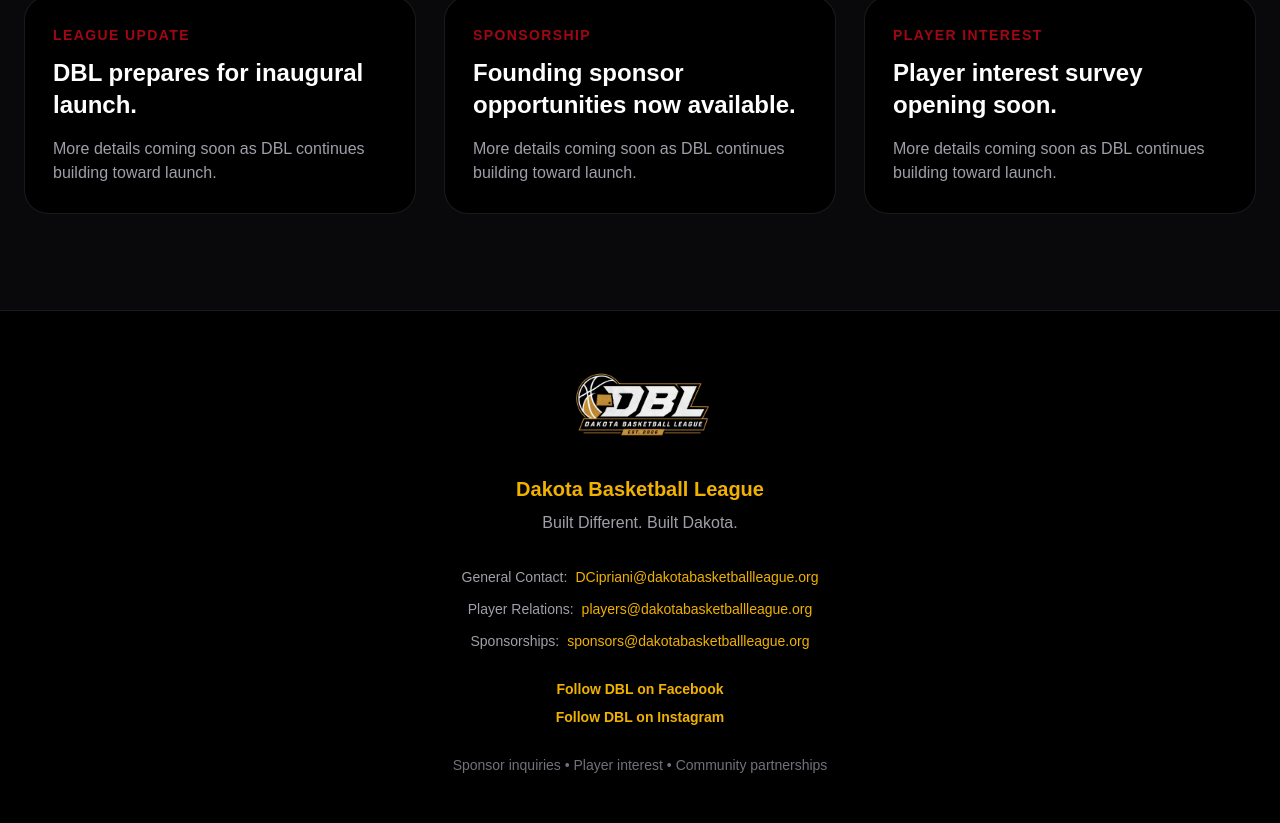
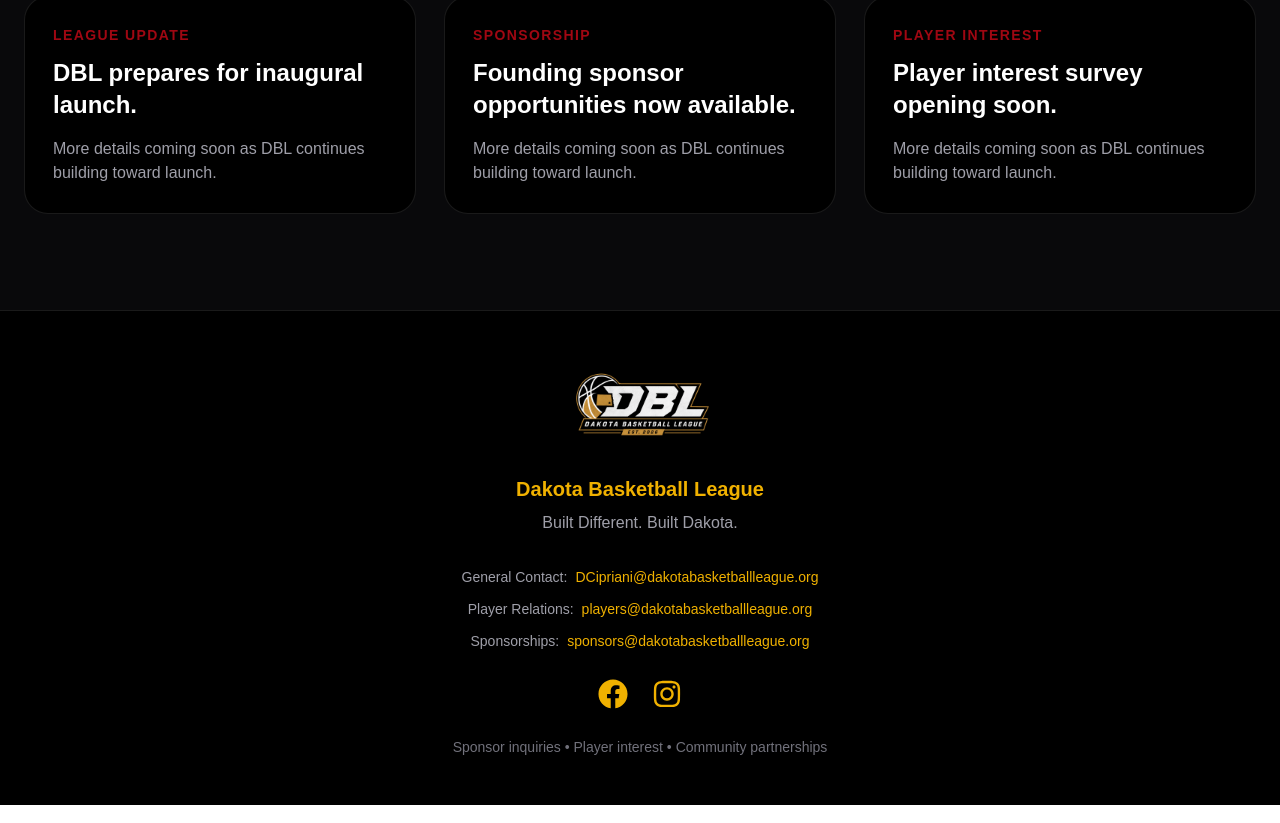
Before and after one commit to dorioncipriani-source/dakota-basketball-league, a Next.js app: page / in a window 1280 px wide. Shown: the part 4851-5674 px from the top of the page. Built offline with nearby package versions, Linux system fonts and the light colour scheme.

Commit message:
Add social media icons

```diff
--- a/app/components/Footer.tsx
+++ b/app/components/Footer.tsx
@@ -1,6 +1,5 @@
 import Image from "next/image";
-
-export default function Footer() {
+import { FaFacebook, FaInstagram } from "react-icons/fa";export default function Footer() {
   return (
     <footer id="contact" className="border-t border-white/10 bg-black px-6 py-12 text-center">
       <Image
@@ -31,23 +30,23 @@
           <span className="ml-2 text-yellow-500">sponsors@dakotabasketballleague.org</span>
         </p>
 
-        <div className="pt-4 flex flex-col gap-2">
+       <div className="pt-4 flex justify-center gap-6 text-3xl">
   <a
     href="https://www.facebook.com/share/17Va8Vi7sr/?mibextid=wwXIfr"
     target="_blank"
     rel="noopener noreferrer"
-            className="font-black text-yellow-500 hover:text-yellow-400"
+    className="text-yellow-500 hover:text-yellow-400 transition"
   >
-            Follow DBL on Facebook
+    <FaFacebook />
   </a>
 
   <a
     href="https://www.instagram.com/officialdakbl?igsh=MWxrYWpud25oYTlndg%3D%3D&utm_source=qr"
     target="_blank"
     rel="noopener noreferrer"
-            className="font-black text-yellow-500 hover:text-yellow-400"
+    className="text-yellow-500 hover:text-yellow-400 transition"
   >
-            Follow DBL on Instagram
+    <FaInstagram />
   </a>
 </div>
 
--- a/package.json
+++ b/package.json
@@ -11,7 +11,8 @@
   "dependencies": {
     "next": "16.2.7",
     "react": "19.2.4",
-    "react-dom": "19.2.4"
+    "react-dom": "19.2.4",
+    "react-icons": "^5.6.0"
   },
   "devDependencies": {
     "@tailwindcss/postcss": "^4",
```
Also changed, not shown: 2 other files (tests, documents, lock files or other folders). Lines whose indentation alone changed are shown as unchanged.
